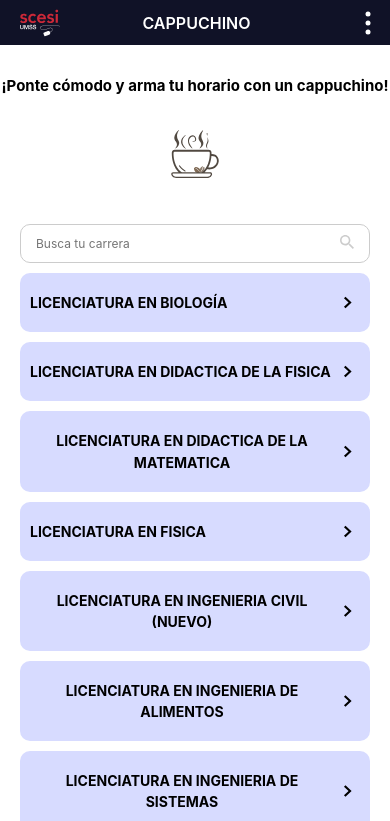
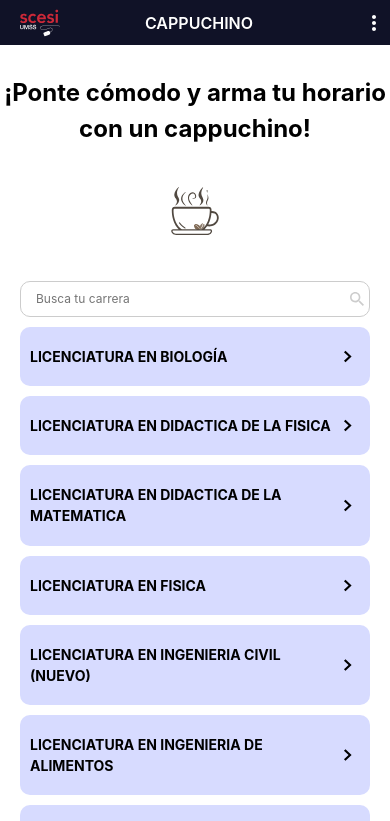
Before and after one commit to scesi/cappuccino-app, a React (Vite) app: page / in a window 390 px wide. Shown: the top 821 px of the page. Built offline with nearby package versions, Linux system fonts and the light colour scheme.

Commit message:
fix: requested changes

```diff
--- a/src/App.tsx
+++ b/src/App.tsx
@@ -1,7 +1,7 @@
 import './App.css'
 import './styles/normalize.css'
 import Header from './components/Header/Header'
-import Homepage from './views/Homepage/Homepage'
+import Homepage from './views/Home'
 
 function App() {
   return (
--- a/src/components/Card/Card.css
+++ b/src/components/Card/Card.module.css
@@ -4,4 +4,5 @@
   background-color: #d7dbff;
   justify-content: space-between;
   border-radius: 10px;
+  text-align: start;
 }
--- a/src/components/Card/Card.tsx
+++ b/src/components/Card/Card.tsx
@@ -1,9 +1,10 @@
 import arrowIcon from '../../assets/arrowIcon.svg'
 
-import './Card.css'
+import styles from './Card.module.css'
+
 const Card = ({ title }: { title: string }) => {
   return (
-    <section className="card">
+    <section className={styles.card}>
       <h3>{title}</h3>
       <img src={arrowIcon} alt="Arrow icon" />
     </section>
--- a/src/components/Header/Header.css
+++ b/src/components/Header/Header.module.css
@@ -20,3 +20,7 @@ header {
   font-weight: 600;
   margin-right: 20px;
 }
+
+.threedots {
+  padding: 4px;
+}
--- a/src/components/Header/Header.tsx
+++ b/src/components/Header/Header.tsx
@@ -1,14 +1,14 @@
-import ThreeDots from '../Three-dots/Three-dots'
+import logoSCESI from '../../assets/logoSCESI-Normal.svg'
+import threedots from '../../assets/threedots.svg'
 
-import logoSCESI from '../../assets/logoSCESI-Normal.svg'
-import './Header.css'
+import styles from './Header.module.css'
 
 const Header = () => {
   return (
-    <header>
-      <img className="logoscesi" src={logoSCESI} alt="logo scesi" />
-      <h1 className="title">CAPPUCHINO</h1>
-      <ThreeDots></ThreeDots>
+    <header className='header'>
+      <img className={styles.logoscesi} src={logoSCESI} alt="logo scesi" />
+      <h1 className={styles.title}>CAPPUCHINO</h1>
+      <img src={threedots} alt="threeDotsbutton" className={styles.threedots} />
     </header>
   )
 }
--- a/src/components/Search-bar/Search-bar.css
+++ b/src/components/Search-bar/Search-bar.module.css
@@ -19,3 +19,9 @@
   background: none;
   padding: 10px;
 }
+
+.input {
+  background-image: url("../../assets/searchIcon.svg");
+  background-repeat: no-repeat;
+  background-position: right;
+}
--- a/src/components/Search-bar/Search-bar.tsx
+++ b/src/components/Search-bar/Search-bar.tsx
@@ -1,16 +1,13 @@
-import searchIcon from '../../assets/searchIcon.svg'
 
-import './Search-bar.css'
 
-const SearchBar = ({ title }: { title: string }) => {
+import styles from './Search-bar.module.css'
+
+const Searchbar = ({ title }: { title: string }) => {
   return (
-    <div className="searchbar">
-      <input type="text" placeholder={title} />
-      <button className="searchicon">
-        <img src={searchIcon} alt="Search icon" />
-      </button>
+    <div className={styles.searchbar}>
+      <input className={styles.input} type="text" placeholder={title}/>
     </div>
   )
 }
 
-export default SearchBar
+export default Searchbar
--- a/src/components/Three-dots/Three-dots.css
+++ /dev/null
@@ -1,30 +0,0 @@
-.dot {
-  height: 10px;
-  width: 10px;
-  background-color: #fff;
-  border-radius: 50%;
-  display: inline-block;
-  margin: 0 5px;
-}
-
-.threedots {
-  justify-content: center;
-  align-items: center;
-  height: 100%;
-  width: fit-content;
-  rotate: 90deg;
-  display: none;
-  padding: 20px;
-}
-
-@media screen and (max-width: 768px) {
-  .threedots {
-    display: block;
-    padding: 5px;
-  }
-  .dot {
-    height: 5px;
-    width: 5px;
-    margin: 0 2px;
-  }
-}
--- a/src/components/Three-dots/Three-dots.tsx
+++ /dev/null
@@ -1,13 +0,0 @@
-import './Three-dots.css'
-
-const ThreeDots = () => {
-  return (
-    <div className="threedots">
-      <div className="dot"></div>
-      <div className="dot"></div>
-      <div className="dot"></div>
-    </div>
-  )
-}
-
-export default ThreeDots
--- a/src/views/Homepage/Homepage.tsx
+++ b/src/views/Home/index.tsx
@@ -2,22 +2,22 @@ import logoCappuchino from '../../assets/logoCappuchino.svg'
 import Card from '../../components/Card/Card'
 import SearchBar from '../../components/Search-bar/Search-bar'
 
-import './Homepage.css'
+import styles from './Homepage.module.css'
 
 const Homepage = () => {
   return (
     <>
-      <section className="welcome">
-        <h2 className="subtitle2">
+      <section className={styles.welcome}>
+        <h2 className={styles.subtitle2}>
           ¡Ponte cómodo y arma tu horario con un cappuchino!
         </h2>
         <img
-          className="logoCappuchino"
+          className={styles.logoCappuchino}
           src={logoCappuchino}
           alt="logo Cappuchino"
         />
       </section>
-      <section className="careers">
+      <section className={styles.careers}>
         <SearchBar title="Busca tu carrera" />
         <Card title="LICENCIATURA EN BIOLOGÍA" />
         <Card title="LICENCIATURA EN DIDACTICA DE LA FISICA" />
```
Also changed, not shown: src/assets/threedots.svg (added), src/views/Home/Homepage.module.css (renamed from src/views/Homepage/Homepage.css).
